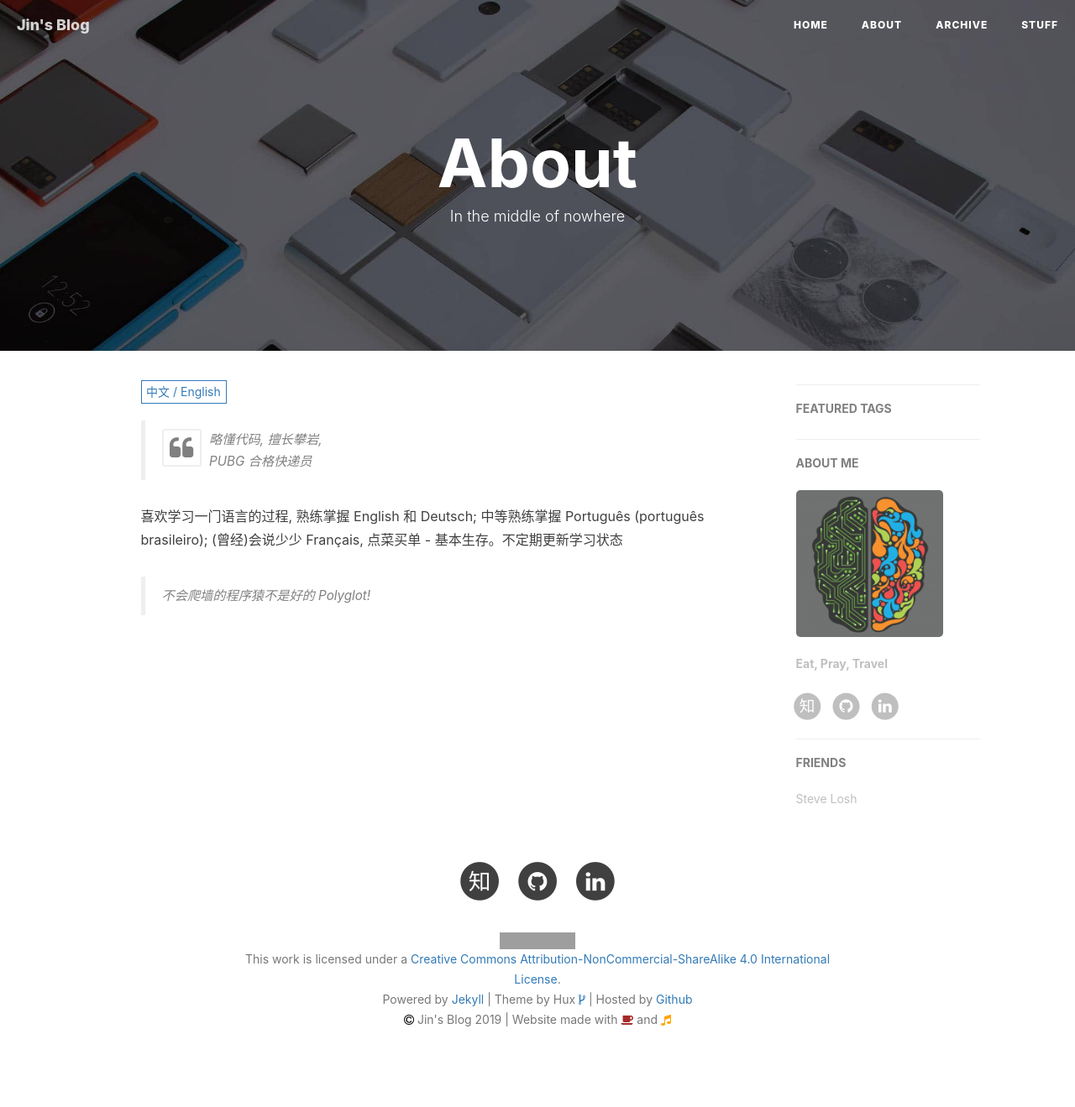
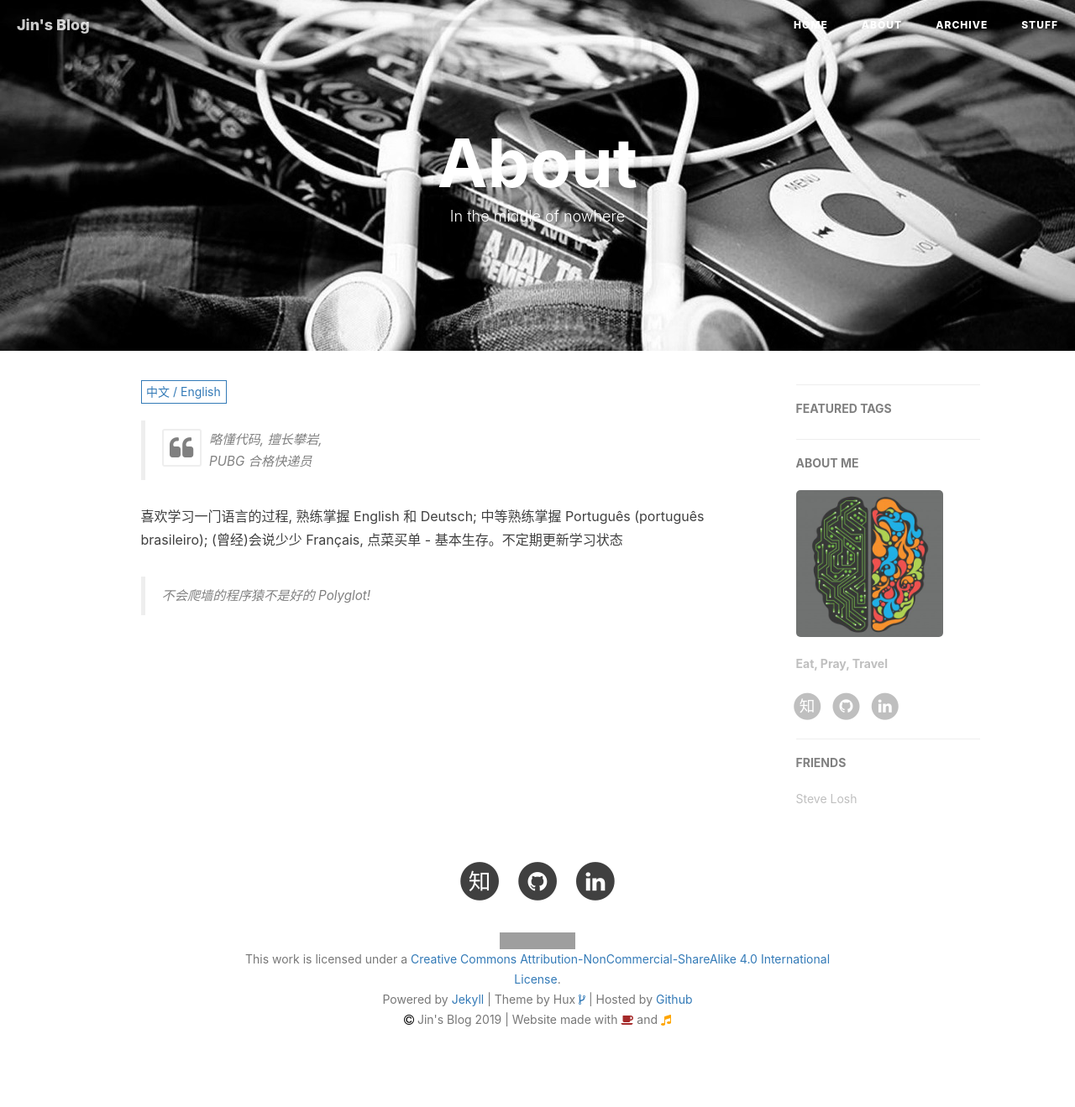
Before and after one commit to yanxxjin/yanxxjin.github.io, a Jekyll site: the page built from about.html, in a window 1280 px wide. Shown: the whole page at 84% size. Built offline with Jekyll 4.4.1, drawn with Linux system fonts in a browser that asks for light colours; nearby versions of some CDN libraries; comment, search, counter and statistics services are not loaded; grey boxes are pictures that could not be loaded.

Commit message:
Update about.html

```diff
--- a/about.html
+++ b/about.html
@@ -2,7 +2,7 @@
 layout: page
 title: "About"
 description: "In the middle of nowhere"
-header-img: "img/about-bg.jpg"
+header-img: "img/aboutbg.jpg"
 ---
 
 <!-- Language Selector -->
```
